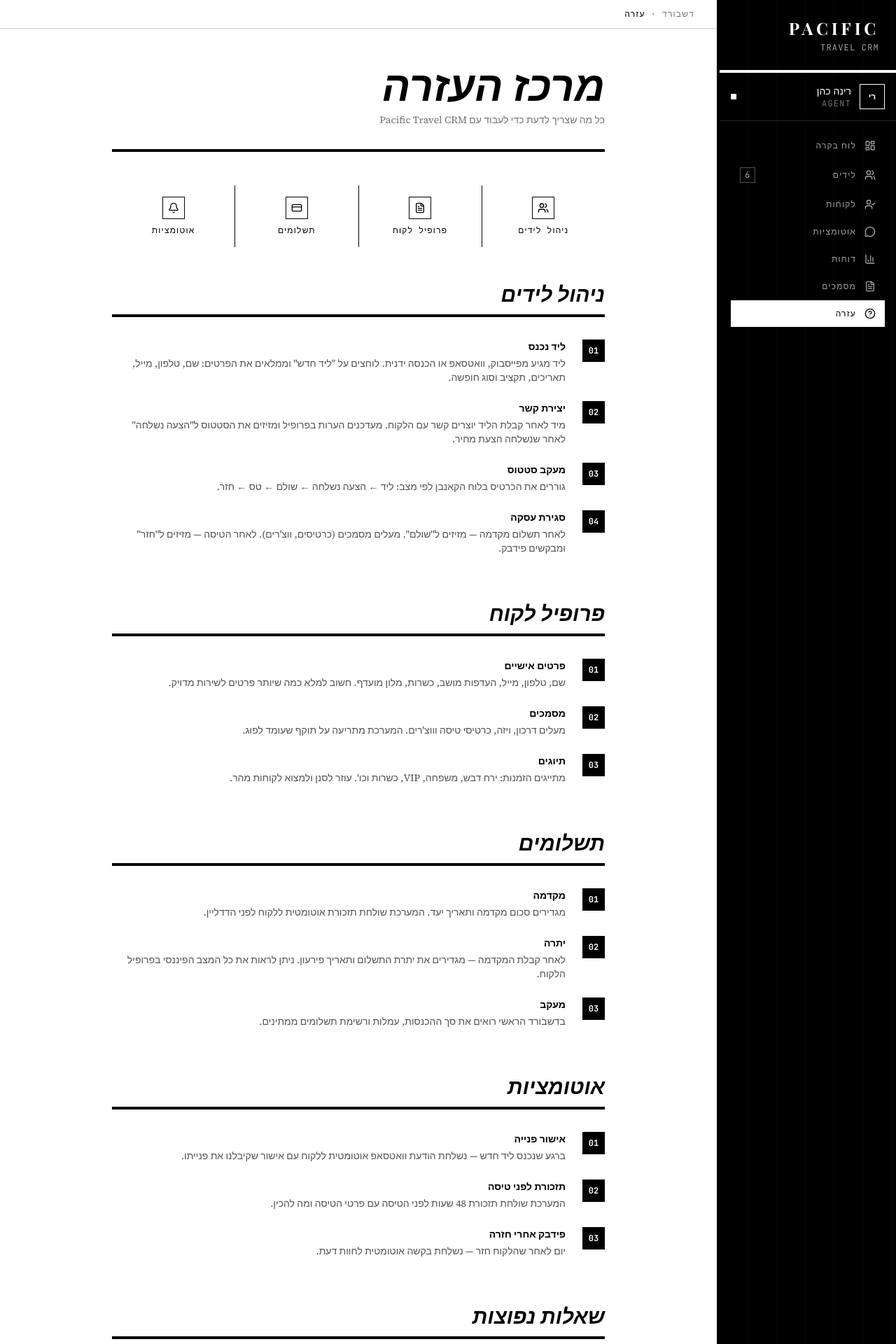
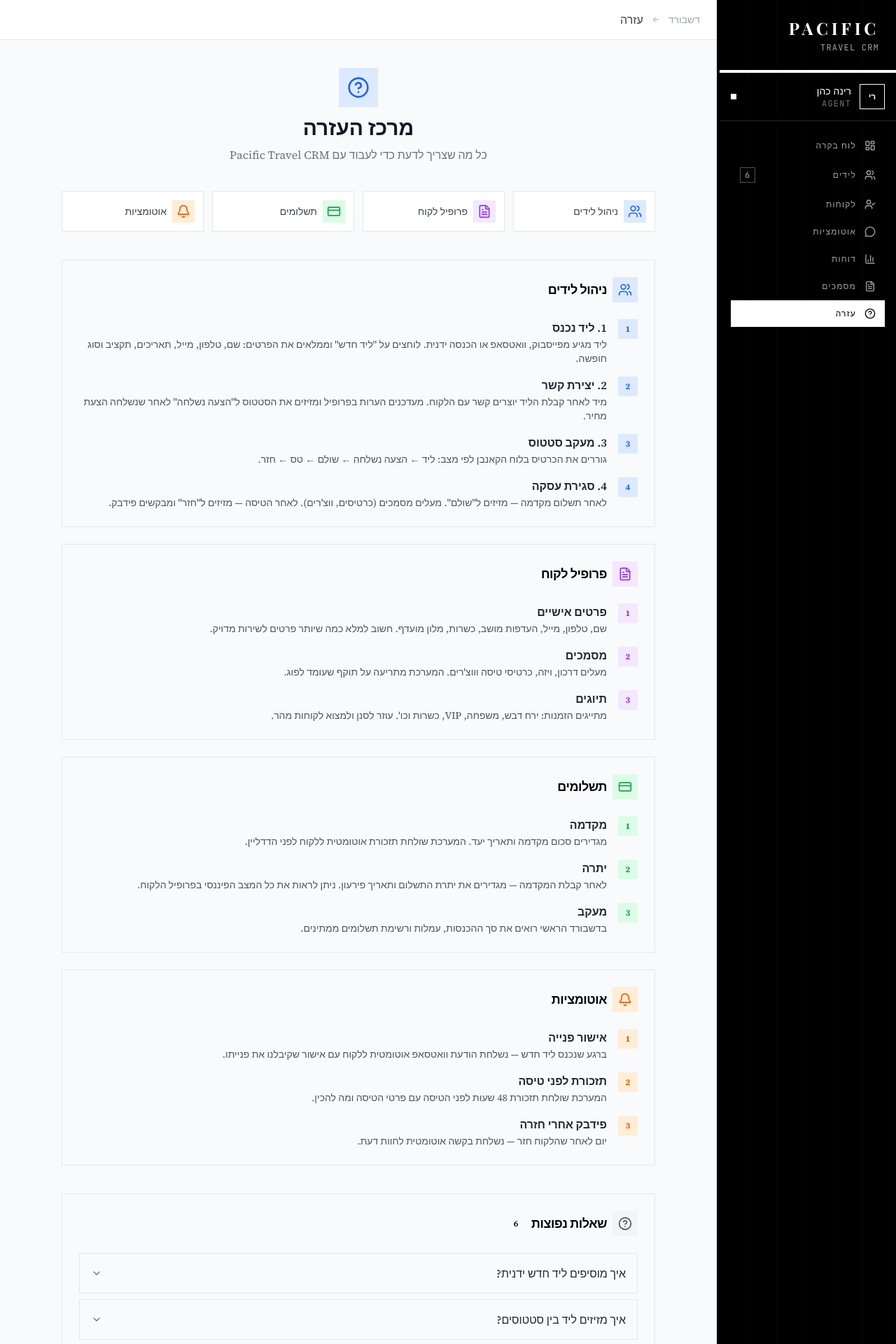
Before and after one commit to pacifictravelww-hub/pacific-travel-crm, a Next.js app: page /pacific-travel-crm/help in a window 1280 px wide. Shown: the top 1920 px of the page at 70% size. Built offline with nearby package versions, Linux system fonts and the light colour scheme; a web font is replaced by a local one.

Commit message:
Revert "Redesign: Minimalist Monochrome design system"
This reverts commit 212e12c094889e795379e46fec4f994e5e296b4d.

```diff
--- a/app/help/page.tsx
+++ b/app/help/page.tsx
@@ -1,7 +1,9 @@
 'use client';
 
 import { useState } from 'react';
-import { ChevronDown, ChevronUp, Users, FileText, CreditCard, Bell } from 'lucide-react';
+import { ChevronDown, ChevronUp, HelpCircle, Users, FileText, CreditCard, Bell, ArrowRight } from 'lucide-react';
+import { Card, CardContent, CardHeader, CardTitle } from '@/components/ui/card';
+import { Badge } from '@/components/ui/badge';
 import Link from 'next/link';
 
 interface FAQItem {
@@ -13,37 +15,41 @@
   id: string;
   icon: React.ReactNode;
   title: string;
+  color: string;
   steps?: { title: string; description: string }[];
+  faqs?: FAQItem[];
 }
 
 const sections: Section[] = [
   {
     id: 'leads',
-    icon: <Users className="w-4 h-4" />,
+    icon: <Users className="w-5 h-5" />,
     title: 'ניהול לידים',
+    color: 'blue',
     steps: [
       {
-        title: 'ליד נכנס',
+        title: '1. ליד נכנס',
         description: 'ליד מגיע מפייסבוק, וואטסאפ או הכנסה ידנית. לוחצים על "ליד חדש" וממלאים את הפרטים: שם, טלפון, מייל, תאריכים, תקציב וסוג חופשה.',
       },
       {
-        title: 'יצירת קשר',
+        title: '2. יצירת קשר',
         description: 'מיד לאחר קבלת הליד יוצרים קשר עם הלקוח. מעדכנים הערות בפרופיל ומזיזים את הסטטוס ל"הצעה נשלחה" לאחר שנשלחה הצעת מחיר.',
       },
       {
-        title: 'מעקב סטטוס',
+        title: '3. מעקב סטטוס',
         description: 'גוררים את הכרטיס בלוח הקאנבן לפי מצב: ליד ← הצעה נשלחה ← שולם ← טס ← חזר.',
       },
       {
-        title: 'סגירת עסקה',
+        title: '4. סגירת עסקה',
         description: 'לאחר תשלום מקדמה — מזיזים ל"שולם". מעלים מסמכים (כרטיסים, ווצ\'רים). לאחר הטיסה — מזיזים ל"חזר" ומבקשים פידבק.',
       },
     ],
   },
   {
     id: 'profile',
-    icon: <FileText className="w-4 h-4" />,
+    icon: <FileText className="w-5 h-5" />,
     title: 'פרופיל לקוח',
+    color: 'purple',
     steps: [
       {
         title: 'פרטים אישיים',
@@ -61,8 +67,9 @@
   },
   {
     id: 'payments',
-    icon: <CreditCard className="w-4 h-4" />,
+    icon: <CreditCard className="w-5 h-5" />,
     title: 'תשלומים',
+    color: 'green',
     steps: [
       {
         title: 'מקדמה',
@@ -80,8 +87,9 @@
   },
   {
     id: 'automations',
-    icon: <Bell className="w-4 h-4" />,
+    icon: <Bell className="w-5 h-5" />,
     title: 'אוטומציות',
+    color: 'orange',
     steps: [
       {
         title: 'אישור פנייה',
@@ -114,7 +122,7 @@
   },
   {
     q: 'איך יודעים שדרכון עומד לפוג?',
-    a: 'המערכת מסמנת מסמכים שתוקפם עומד לפוג ב-6 חודשים הקרובים.',
+    a: 'המערכת מסמנת בצהוב/אדום מסמכים שתוקפם עומד לפוג ב-6 חודשים הקרובים.',
   },
   {
     q: 'מה קורה אם לקוח לא משלם בזמן?',
@@ -129,153 +137,132 @@
 function FAQAccordion({ items }: { items: FAQItem[] }) {
   const [open, setOpen] = useState<number | null>(null);
   return (
-    <div>
+    <div className="space-y-2">
       {items.map((item, i) => (
-        <div key={i} className="border-t border-black">
+        <div key={i} className="border rounded-lg overflow-hidden">
           <button
-            className="w-full text-right py-4 px-0 flex justify-between items-center hover:bg-black hover:text-white transition-colors duration-100 px-4 group"
+            className="w-full text-right p-4 flex justify-between items-center hover:bg-gray-50 transition-colors"
             onClick={() => setOpen(open === i ? null : i)}
           >
-            <span
-              className="font-medium text-sm"
-              style={{ fontFamily: 'var(--font-frank-ruhl), serif' }}
-            >
-              {item.q}
-            </span>
-            {open === i
-              ? <ChevronUp className="w-4 h-4 shrink-0" />
-              : <ChevronDown className="w-4 h-4 shrink-0" />
-            }
+            <span className="font-medium text-gray-800">{item.q}</span>
+            {open === i ? <ChevronUp className="w-4 h-4 text-gray-500 shrink-0" /> : <ChevronDown className="w-4 h-4 text-gray-500 shrink-0" />}
           </button>
           {open === i && (
-            <div
-              className="px-4 pb-4 text-sm text-muted-600 border-t border-muted-200"
-              style={{ fontFamily: 'var(--font-source-serif), serif' }}
-            >
+            <div className="px-4 pb-4 text-gray-600 text-sm border-t bg-gray-50">
               <p className="pt-3">{item.a}</p>
             </div>
           )}
         </div>
       ))}
-      <div className="border-t border-black" />
     </div>
   );
 }
 
+const colorMap: Record<string, string> = {
+  blue: 'bg-blue-50 border-blue-200 text-blue-700',
+  purple: 'bg-purple-50 border-purple-200 text-purple-700',
+  green: 'bg-green-50 border-green-200 text-green-700',
+  orange: 'bg-orange-50 border-orange-200 text-orange-700',
+};
+
+const iconBgMap: Record<string, string> = {
+  blue: 'bg-blue-100 text-blue-600',
+  purple: 'bg-purple-100 text-purple-600',
+  green: 'bg-green-100 text-green-600',
+  orange: 'bg-orange-100 text-orange-600',
+};
+
 export default function HelpPage() {
+  const [activeSection, setActiveSection] = useState<string | null>(null);
+
   return (
-    <div className="min-h-screen bg-white" dir="rtl">
-      {/* Breadcrumb */}
-      <div
-        className="border-b border-muted-300 px-8 py-3 text-xs tracking-widest uppercase text-muted-500 flex items-center gap-2"
-        style={{ fontFamily: 'var(--font-jetbrains-mono), monospace' }}
-      >
-        <Link href="/" className="hover:text-black">דשבורד</Link>
-        <span>·</span>
-        <span className="text-black">עזרה</span>
+    <div className="min-h-screen bg-gray-50" dir="rtl">
+      {/* Header */}
+      <div className="bg-white border-b px-6 py-4 flex items-center gap-3">
+        <Link href="/" className="text-gray-400 hover:text-gray-600 text-sm">דשבורד</Link>
+        <ArrowRight className="w-3 h-3 text-gray-400 rotate-180" />
+        <span className="text-gray-700 font-medium">עזרה</span>
       </div>
 
-      <div className="max-w-3xl mx-auto px-8 py-12">
-        {/* Hero */}
-        <div className="mb-12 pb-8 border-b-4 border-black">
-          <h1
-            className="text-6xl font-bold italic mb-3"
-            style={{ fontFamily: 'var(--font-playfair), serif' }}
-          >
-            מרכז העזרה
-          </h1>
-          <p
-            className="text-sm text-muted-500"
-            style={{ fontFamily: 'var(--font-source-serif), serif' }}
-          >
-            כל מה שצריך לדעת כדי לעבוד עם Pacific Travel CRM
-          </p>
+      <div className="max-w-4xl mx-auto px-6 py-10">
+        {/* Title */}
+        <div className="text-center mb-10">
+          <div className="flex justify-center mb-3">
+            <div className="bg-blue-100 p-3 rounded-full">
+              <HelpCircle className="w-8 h-8 text-blue-600" />
+            </div>
+          </div>
+          <h1 className="text-3xl font-bold text-gray-900 mb-2">מרכז העזרה</h1>
+          <p className="text-gray-500">כל מה שצריך לדעת כדי לעבוד עם Pacific Travel CRM</p>
         </div>
 
         {/* Quick nav */}
-        <div className="grid grid-cols-4 gap-px bg-black mb-12">
+        <div className="grid grid-cols-2 md:grid-cols-4 gap-3 mb-10">
           {sections.map((s) => (
-            <a
+            <button
               key={s.id}
-              href={`#${s.id}`}
-              className="bg-white p-4 text-center hover:bg-black hover:text-white transition-colors duration-100 flex flex-col items-center gap-2 group"
+              onClick={() => {
+                setActiveSection(activeSection === s.id ? null : s.id);
+                document.getElementById(s.id)?.scrollIntoView({ behavior: 'smooth', block: 'start' });
+              }}
+              className={`p-3 rounded-xl border text-sm font-medium transition-all text-right flex items-center gap-2 ${
+                activeSection === s.id ? colorMap[s.color] : 'bg-white border-gray-200 text-gray-700 hover:border-gray-300'
+              }`}
             >
-              <div className="w-8 h-8 border border-current flex items-center justify-center group-hover:border-white">
-                {s.icon}
-              </div>
-              <span
-                className="text-xs tracking-widest uppercase"
-                style={{ fontFamily: 'var(--font-jetbrains-mono), monospace' }}
-              >
+              <span className={`p-1.5 rounded-lg ${iconBgMap[s.color]}`}>{s.icon}</span>
               {s.title}
-              </span>
-            </a>
+            </button>
           ))}
         </div>
 
         {/* Sections */}
-        <div className="space-y-16 mb-16">
+        <div className="space-y-6 mb-10">
           {sections.map((section) => (
-            <section key={section.id} id={section.id}>
-              <div className="border-b-4 border-black pb-3 mb-8">
-                <h2
-                  className="text-3xl font-bold italic flex items-center gap-3"
-                  style={{ fontFamily: 'var(--font-playfair), serif' }}
-                >
+            <Card key={section.id} id={section.id} className={`transition-all scroll-mt-6 ${activeSection && activeSection !== section.id ? 'opacity-50' : ''}`}>
+              <CardHeader>
+                <CardTitle className="flex items-center gap-2 text-lg">
+                  <span className={`p-2 rounded-lg ${iconBgMap[section.color]}`}>{section.icon}</span>
                   {section.title}
-                </h2>
-              </div>
-              <div className="space-y-6">
+                </CardTitle>
+              </CardHeader>
+              <CardContent>
+                <div className="space-y-4">
                   {section.steps?.map((step, i) => (
-                  <div key={i} className="flex gap-6">
-                    {/* Step number — square, inverted */}
-                    <div
-                      className="shrink-0 w-8 h-8 bg-black text-white flex items-center justify-center text-xs font-bold"
-                      style={{ fontFamily: 'var(--font-jetbrains-mono), monospace' }}
-                    >
-                      {String(i + 1).padStart(2, '0')}
+                    <div key={i} className="flex gap-4">
+                      <div className={`shrink-0 w-7 h-7 rounded-full flex items-center justify-center text-xs font-bold ${iconBgMap[section.color]}`}>
+                        {i + 1}
                       </div>
                       <div>
-                      <p
-                        className="font-semibold mb-1 text-sm"
-                        style={{ fontFamily: 'var(--font-playfair), serif' }}
-                      >
-                        {step.title}
-                      </p>
-                      <p
-                        className="text-sm text-muted-600"
-                        style={{ fontFamily: 'var(--font-source-serif), serif' }}
-                      >
-                        {step.description}
-                      </p>
+                        <p className="font-semibold text-gray-800 mb-0.5">{step.title}</p>
+                        <p className="text-gray-600 text-sm">{step.description}</p>
                       </div>
                     </div>
                   ))}
                 </div>
-            </section>
+              </CardContent>
+            </Card>
           ))}
         </div>
 
         {/* FAQ */}
-        <section>
-          <div className="border-b-4 border-black pb-3 mb-8">
-            <h2
-              className="text-3xl font-bold italic"
-              style={{ fontFamily: 'var(--font-playfair), serif' }}
-            >
+        <Card>
+          <CardHeader>
+            <CardTitle className="flex items-center gap-2 text-lg">
+              <span className="p-2 rounded-lg bg-gray-100 text-gray-600">
+                <HelpCircle className="w-5 h-5" />
+              </span>
               שאלות נפוצות
-            </h2>
-          </div>
+              <Badge variant="secondary">{faqs.length}</Badge>
+            </CardTitle>
+          </CardHeader>
+          <CardContent>
             <FAQAccordion items={faqs} />
-        </section>
+          </CardContent>
+        </Card>
 
-        {/* Footer */}
-        <div
-          className="text-center text-xs text-muted-400 mt-16 pt-8 border-t border-muted-300 tracking-widest uppercase"
-          style={{ fontFamily: 'var(--font-jetbrains-mono), monospace' }}
-        >
-          Pacific Travel CRM · v1.0 · Feb 2026
-        </div>
+        <p className="text-center text-xs text-gray-400 mt-8">
+          Pacific Travel CRM · גרסה 1.0 · עודכן לאחרונה: פברואר 2026
+        </p>
       </div>
     </div>
   );
```
Lines whose indentation alone changed are shown as unchanged.
